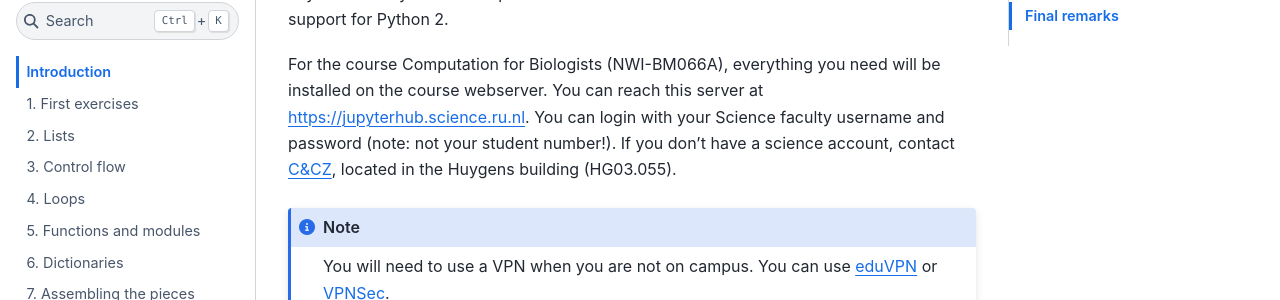
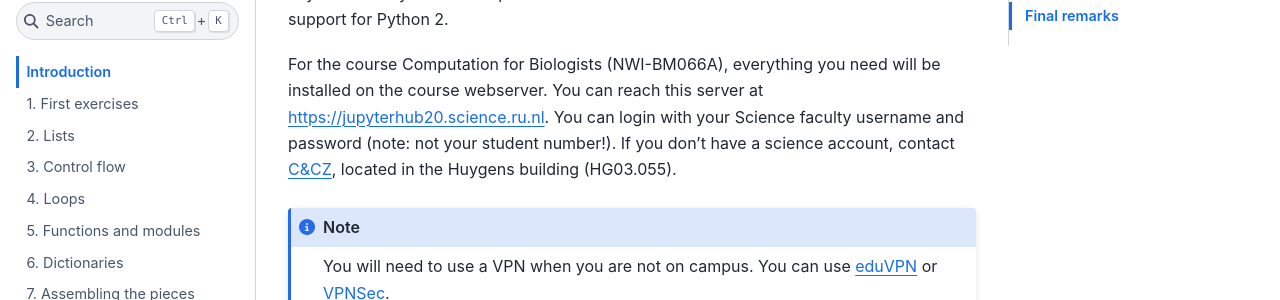
Before and after one commit to vanheeringen-lab/cfb_book, a Jupyter Book: the page built from content/01_introduction.md, in a window 1280 px wide and 900 px high, scrolled down 546 px. Shown: the part 153-453 px from the top of the window. Built offline with Jupyter Book 1.0.4 settings and Sphinx 7.4.7 and the Sphinx Book theme 1.1.4, drawn with Linux system fonts in a browser that asks for light colours; some of the changed lines change nothing that is shown.

Commit message:
jupyterhub20

````diff
--- a/content/01_introduction.md
+++ b/content/01_introduction.md
@@ -20,7 +20,7 @@
 
 Python comes in two major versions, Python 2 and 3. This course will use Python 3. The switch from Python 2 to 3 has taken a long time, therefore you might still find many Python 2 materials and examples on-line. However, since this year, Python 2 will not be supported anymore. Pretty much all important scientific libraries have also announced the end of support for Python 2.
 
-For the course Computation for Biologists (NWI-BM066A), everything you need will be installed on the course webserver. You can reach this server at [https://jupyterhub.science.ru.nl](https://jupyterhub.science.ru.nl). You can login with your Science faculty username and password (note: not your student number!). If you don't have a science account, contact [C&CZ](http://wiki.science.ru.nl/cncz/), located in the Huygens building (HG03.055).
+For the course Computation for Biologists (NWI-BM066A), everything you need will be installed on the course webserver. You can reach this server at [https://jupyterhub20.science.ru.nl](https://jupyterhub20.science.ru.nl). You can login with your Science faculty username and password (note: not your student number!). If you don't have a science account, contact [C&CZ](http://wiki.science.ru.nl/cncz/), located in the Huygens building (HG03.055).
 
 ```{note}
 You will need to use a VPN when you are not on campus. You can use [eduVPN](https://www.surf.nl/en/eduvpn) or [VPNSec](https://wiki.cncz.science.ru.nl/Vpn).
````
